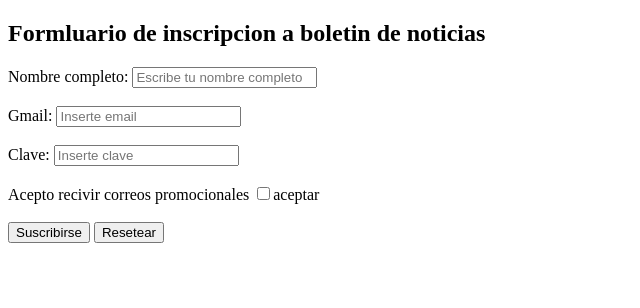
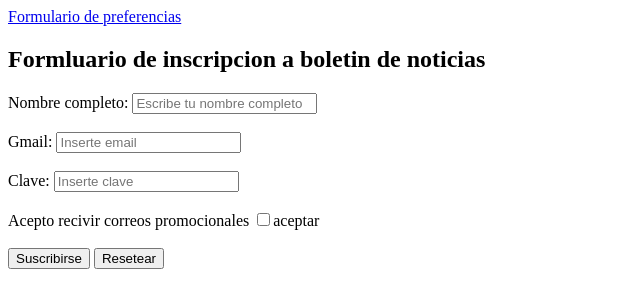
Before and after one commit to mnsdfhan/laboratorio06, a plain HTML site: page registro.html in a window 1280 px wide. Shown: the whole page, without its empty margins (0-640 px from the left). Drawn offline with Linux system fonts and the light colour scheme.

Commit message:
agregar lenguajes.html y vincularlo con registro.html

```diff
--- a/registro.html
+++ b/registro.html
@@ -3,8 +3,8 @@
     <head>
     </head>
     <body>
+        <a href="file:///D:/laboratorio06/lenguajes.html">Formulario de preferencias</a>
         <h2>Formluario de inscripcion a boletin de noticias</h2>
-        <form action="#" method="post">
             <label for="nombre">Nombre completo:</label>
             <input type="text" id="nombre" placeholder="Escribe tu nombre completo"><br></br>
             <label for="email" id="email">Gmail:</label>
```
